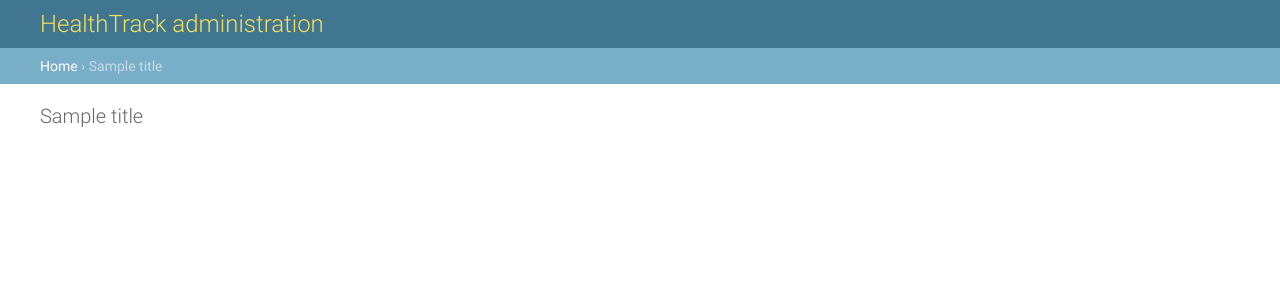
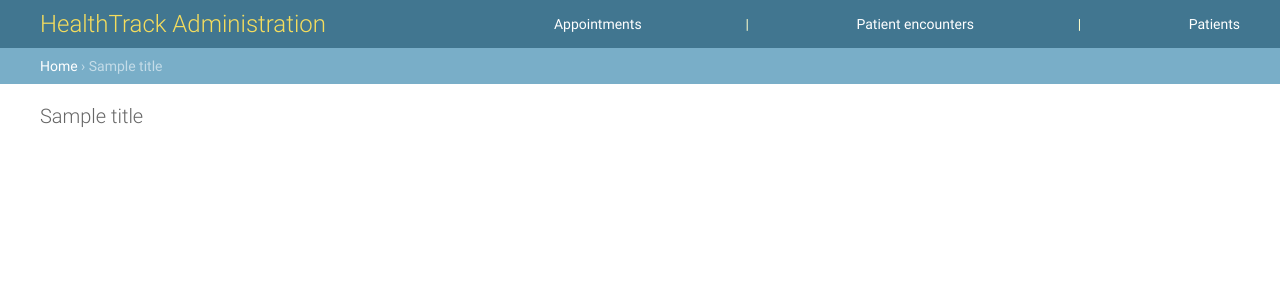
Before and after one commit to multidest/healthtrack, a Django app: template templates/admin/base_site.html in a window 1280 px wide. Shown: the top 300 px of the page. Run offline with Django 3.2, Linux system fonts and the light colour scheme; the template is opened without the code that fills it: most values are stand-ins (such as "Sample title", 1, 10 or a date in 2020).

Commit message:
played around with templates, added navigation bar

```diff
--- a/Health/urls.py
+++ b/Health/urls.py
@@ -3,5 +3,10 @@ from django.conf.urls import patterns, url
 from Health import views
 
 urlpatterns = patterns('',
-    url(r'^$', views.index, name='index')
+    url(r'^$', views.index, name='index'),
+    url(r'^(?P<patient_id>\d+)/$', views.detail, name='detail'),
+    # ex: /polls/5/results/
+    url(r'^(?P<patient_id>\d+)/results/$', views.results, name='results'),
+    # ex: /polls/5/vote/
+    url(r'^(?P<patient_id>\d+)/vote/$', views.vote, name='vote'),
 )
--- a/HealthTrackService/urls.py
+++ b/HealthTrackService/urls.py
@@ -10,5 +10,5 @@ urlpatterns = patterns('',
 
     url(r'^health/', include('Health.urls')),
 
-    url(r'^admin/', include(admin.site.urls)),
+    url(r'^$', include(admin.site.urls)),
 )
--- a/templates/admin/base_site.html
+++ b/templates/admin/base_site.html
@@ -1,10 +1,16 @@
 {% extends "admin/base.html" %}
 {% load i18n %}
 
-{% block title %}{{ title }} | {% trans 'HealthTrack site admin' %}{% endblock %}
+{% block title %}
+    {{ title }} | {% trans 'HealthTrack Admin' %}
+{% endblock %}
 
 {% block branding %}
-<h1 id="site-name">{% trans 'HealthTrack administration' %}</h1>
+<h1 id="site-name">{% trans 'HealthTrack Administration' %}</h1>
 {% endblock %}
 
-{% block nav-global %}{% endblock %}
+{% block nav-global %}
+&nbsp;&nbsp;<a href="/admin/Health/appointment/">Appointments</a>
+&nbsp;|&nbsp;&nbsp;<a href="/admin/Health/patientencounter/">Patient encounters</a>
+&nbsp;|&nbsp;&nbsp;<a href="/admin/Health/patient/">Patients</a>
+{% endblock %}
```
Also changed, not shown: Health/views.py (+9 -0 lines).
